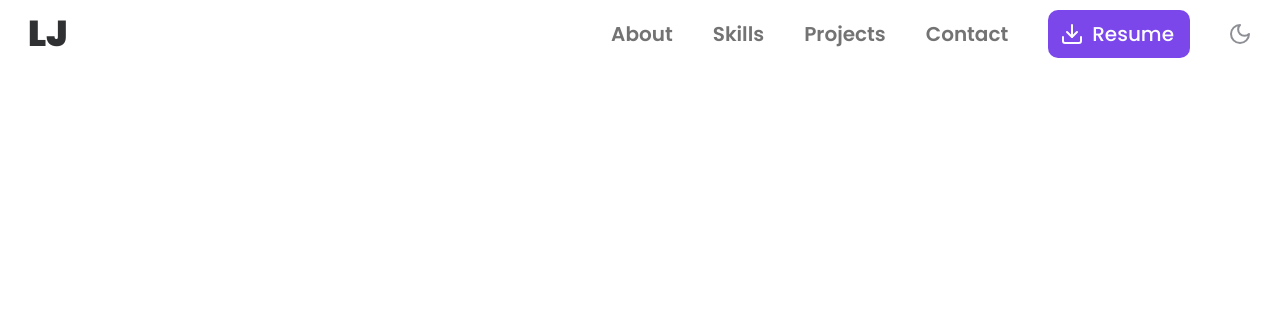
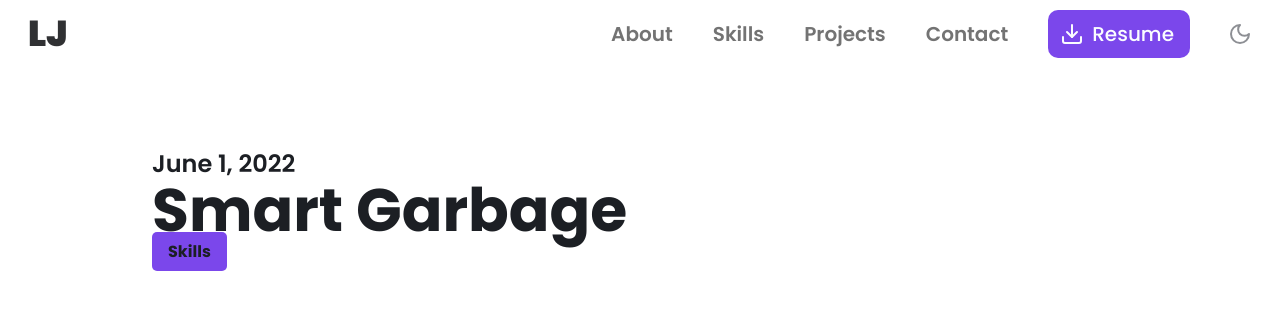
Before and after one commit to Jinlei2000/portfolio-2023, a React (Vite) app: page /projects/smart-garbage in a window 1280 px wide. Shown: the top 310 px of the page. Built offline with nearby package versions, Linux system fonts and the light colour scheme.

Commit message:
feat: fix navigation on project

```diff
--- a/src/components/NavItems.tsx
+++ b/src/components/NavItems.tsx
@@ -106,7 +106,7 @@ const Navigation = ({
         selectedSection={selectedSection}
         setSelectedSection={setSelectedSection}
         setSidebarOpen={setSidebarOpen}
-        reverse={isMobile}
+        isMobile={isMobile}
       />
     </motion.li>
   ))
--- a/src/components/NavLink.tsx
+++ b/src/components/NavLink.tsx
@@ -4,13 +4,13 @@ export default ({
   page,
   selectedSection,
   setSelectedSection,
-  reverse = false,
+  isMobile = false,
   setSidebarOpen,
 }: {
   page: string
   selectedSection: string
   setSelectedSection: (section: string) => void
-  reverse?: boolean
+  isMobile?: boolean
   setSidebarOpen?: (open: boolean) => void
 }) => {
   const lowerCasePage = page.toLowerCase()
@@ -18,13 +18,13 @@ export default ({
   return (
     <HashLink
       onClick={() => {
-        setSelectedSection(lowerCasePage)
+        setSelectedSection && setSelectedSection(lowerCasePage)
         setSidebarOpen && setSidebarOpen(false)
       }}
       // smooth
       to={'/#' + lowerCasePage}
       className={
-        !reverse
+        !isMobile
           ? `
       ${
         selectedSection === lowerCasePage
--- a/src/components/Navbar.tsx
+++ b/src/components/Navbar.tsx
@@ -3,8 +3,6 @@ import { HashLink } from 'react-router-hash-link'
 import { motion, useReducedMotion } from 'framer-motion'
 import { useEffect, useState } from 'react'
 import NavItems from './NavItems'
-
-
 
 export default ({ selectedSection, setSelectedSection }: any) => {
   const [isOpen, setIsOpen] = useState(false)
--- a/src/components/ProjectCard.tsx
+++ b/src/components/ProjectCard.tsx
@@ -22,7 +22,7 @@ export default ({ project }: { project: Project }) => {
             </div>
           </div>
           <div className="flex flex-col">
-            <h3 className="text-xl font-semibold text-own-neutral-900 dark:text-own-neutral-200 sm:text-lg md:text-xl xl:text-xl">
+            <h3 className="text-lg font-semibold text-own-neutral-900 dark:text-own-neutral-200 sm:text-lg md:text-xl xl:text-xl">
               {project.name}
             </h3>
             <p className="text-md font-medium text-own-neutral-400 dark:text-own-neutral-300 sm:text-base md:text-lg xl:text-lg">
--- a/src/data/projectsData.ts
+++ b/src/data/projectsData.ts
@@ -1,13 +1,21 @@
 import Project from '../interfaces/Project'
 
 export const projectsData: Project[] = [
+  {
+    id: 999,
+    name: 'Coming Soon',
+    tag: 'More',
+    image: '/img/more.jpg',
+    link: '/',
+    date: new Date('2000-01-01'),
+  },
   {
     id: 1,
     name: 'Smart Garbage',
     tag: 'Project One',
     image: '/img/smart-garbage-1.jpg',
     link: '/projects/smart-garbage',
-    date: '2022-06-01',
+    date: new Date('2022-06-01'),
   },
   {
     id: 2,
@@ -16,7 +24,7 @@ export const projectsData: Project[] = [
     image: '/img/oncolor-1.jpg',
     link: '/projects/oncolor',
     featured: true,
-    date: '2022-10-01',
+    date: new Date('2022-08-01'),
   },
   {
     id: 3,
@@ -25,7 +33,7 @@ export const projectsData: Project[] = [
     image: '/img/anime-app-1.jpg',
     link: '/projects/anime-app',
     featured: true,
-    date: '2022-10-01',
+    date: new Date('2022-10-01'),
   },
   {
     id: 4,
@@ -34,7 +42,7 @@ export const projectsData: Project[] = [
     image: '/img/interactive-poles-1.jpg',
     link: '/projects/interactive-poles',
     featured: true,
-    date: '2023-01-01',
+    date: new Date('2023-01-01'),
   },
 
   {
@@ -43,7 +51,7 @@ export const projectsData: Project[] = [
     tag: 'Smart App Development',
     image: '/img/movie-zone-1.jpg',
     link: '/projects/movie-zone',
-    date: '2023-05-01',
+    date: new Date('2023-05-01'),
   },
 
   // {
@@ -81,13 +89,4 @@ export const projectsData: Project[] = [
   //   link: '/projects/expo',
   //   date: '2023-05-01',
   // },
-
-  {
-    id: 999,
-    name: 'Coming Soon',
-    tag: 'More',
-    image: '/img/more.jpg',
-    link: '/',
-    date: '2100-05-01',
-  },
 ]
--- a/src/interfaces/Project.ts
+++ b/src/interfaces/Project.ts
@@ -4,7 +4,7 @@ export default interface Project {
   tag: string
   description?: string
   image: string
-  date: string
+  date: Date
   link: string
   github?: string
   featured?: boolean
--- a/src/routes/projects/SmartGarbage.tsx
+++ b/src/routes/projects/SmartGarbage.tsx
@@ -1,12 +1,48 @@
+import { HashLink } from 'react-router-hash-link'
 import Navbar from '../../components/Navbar'
+import { projectsData } from '../../data/projectsData'
+import Project from '../../interfaces/Project'
 
 export default () => {
+  const project: Project = projectsData[1]
+
   return (
-    <div className="bg-white dark:bg-own-neutral-900">
+    // dont forgot to remove h-screen
+    <div className="h-screen bg-white dark:bg-own-neutral-900">
       <Navbar />
 
-      <main>
+      <main className="mx-auto max-w-screen-lg px-4 pt-[52px] md:px-6 lg:pt-[68px]">
+        <div className="pt-8 md:pt-12 lg:pt-16">
+          {/* Header */}
+          <header
+            className="flex flex-col-reverse
+       md:space-y-2 lg:space-y-4"
+          >
+            <h1 className="text-3xl font-bold text-own-neutral-900 dark:text-own-neutral-200 md:text-5xl xl:text-6xl">
+              {project.name}
+            </h1>
+            <p className="text-lg font-semibold text-own-neutral-900 dark:text-own-neutral-200 md:text-xl xl:text-2xl">
+              {/* get the date and format it */}
+              {new Date(project.date).toLocaleDateString('en-US', {
+                month: 'long',
+                day: 'numeric',
+                year: 'numeric',
+              })}
+            </p>
+          </header>
 
+          <HashLink
+            to="/#skills"
+            className="rounded-own-sm bg-own-primary-500 px-4 py-2 text-own-neutral-900 transition-colors duration-300 hover:bg-own-primary-400 dark:bg-own-primary-400 dark:text-own-neutral-200 dark:hover:bg-own-primary-500"
+          >
+            <span className="sr-only">View the project on </span>
+            <span className="font-bold">Skills</span>
+          </HashLink>
+
+          {/* Description */}
+          {/* Images */}
+          <div className=""></div>
+        </div>
       </main>
     </div>
   )
```
Also changed, not shown: public/img/oncolor-1.jpg, public/img/oncolor-2.jpg (added).
